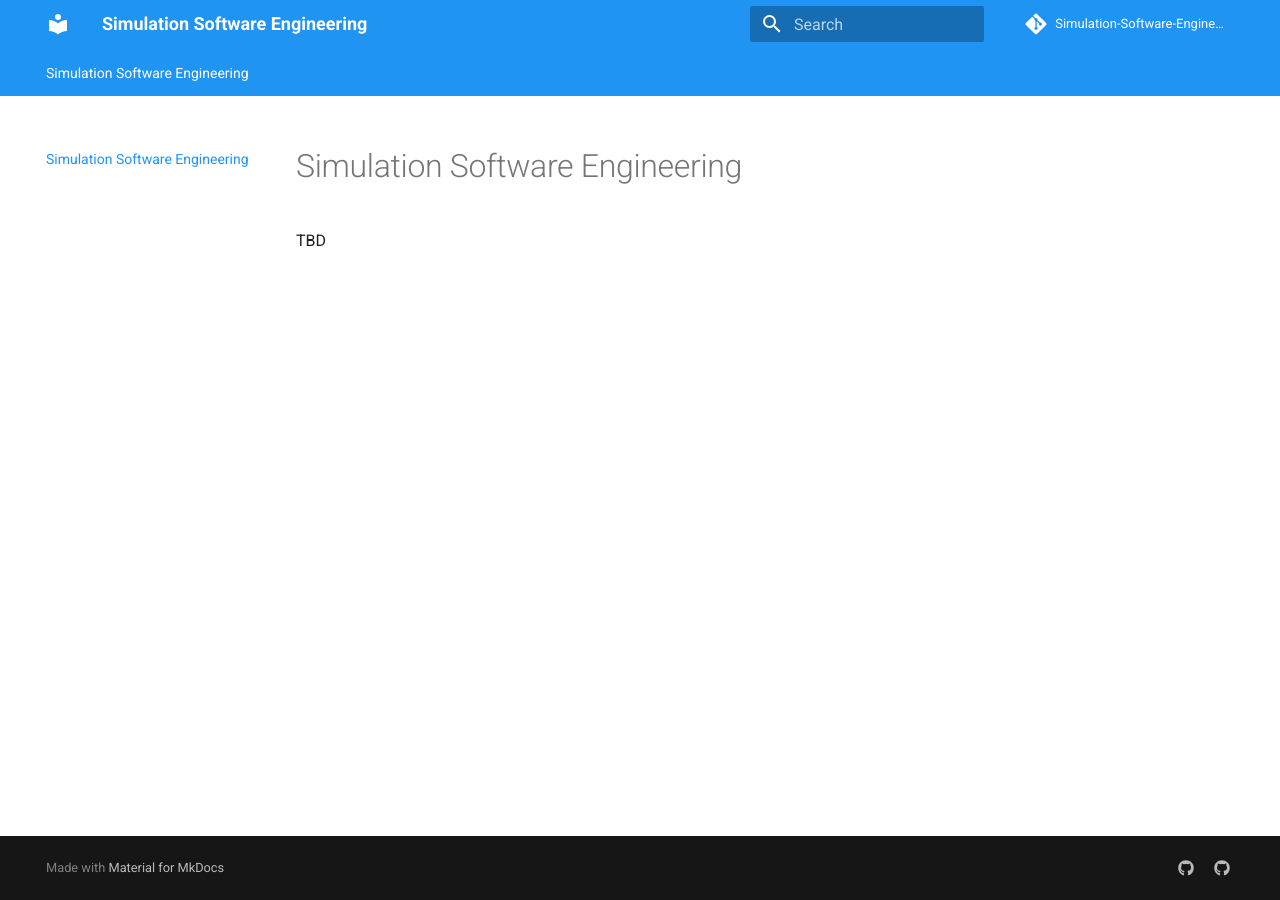
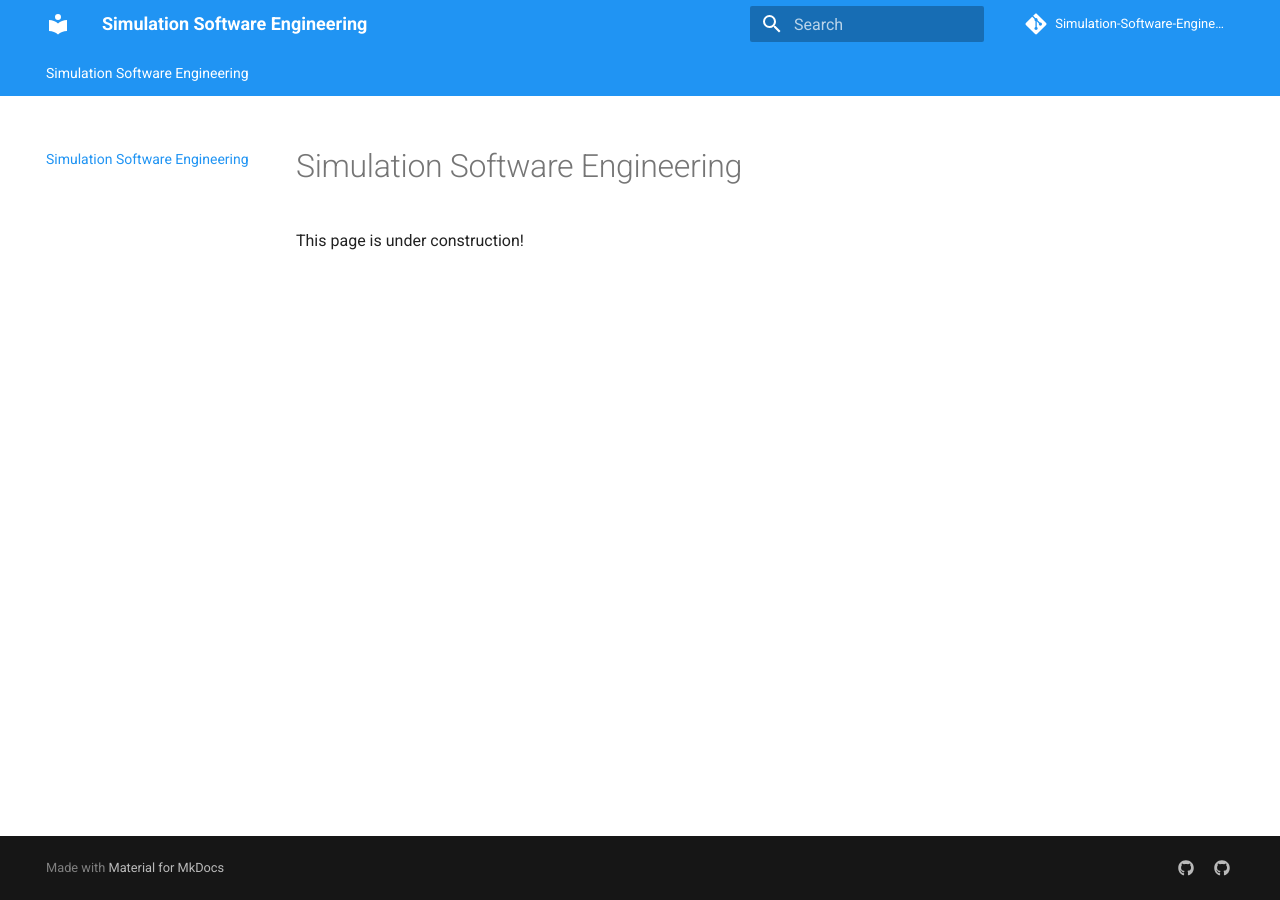
Before and after one commit to Simulation-Software-Engineering/homepage, an MkDocs documentation site: the page built from docs/index.md, in a window 1280 px wide. Built offline with MkDocs 1.6.1 and Material for MkDocs 9.7.7, drawn with Linux system fonts in a browser that asks for light colours; comment, search, counter and statistics services are not loaded.

Commit message:
update message on main page

```diff
--- a/docs/index.md
+++ b/docs/index.md
@@ -1,2 +1,3 @@
 # Simulation Software Engineering
-TBD
+
+This page is under construction!
```
